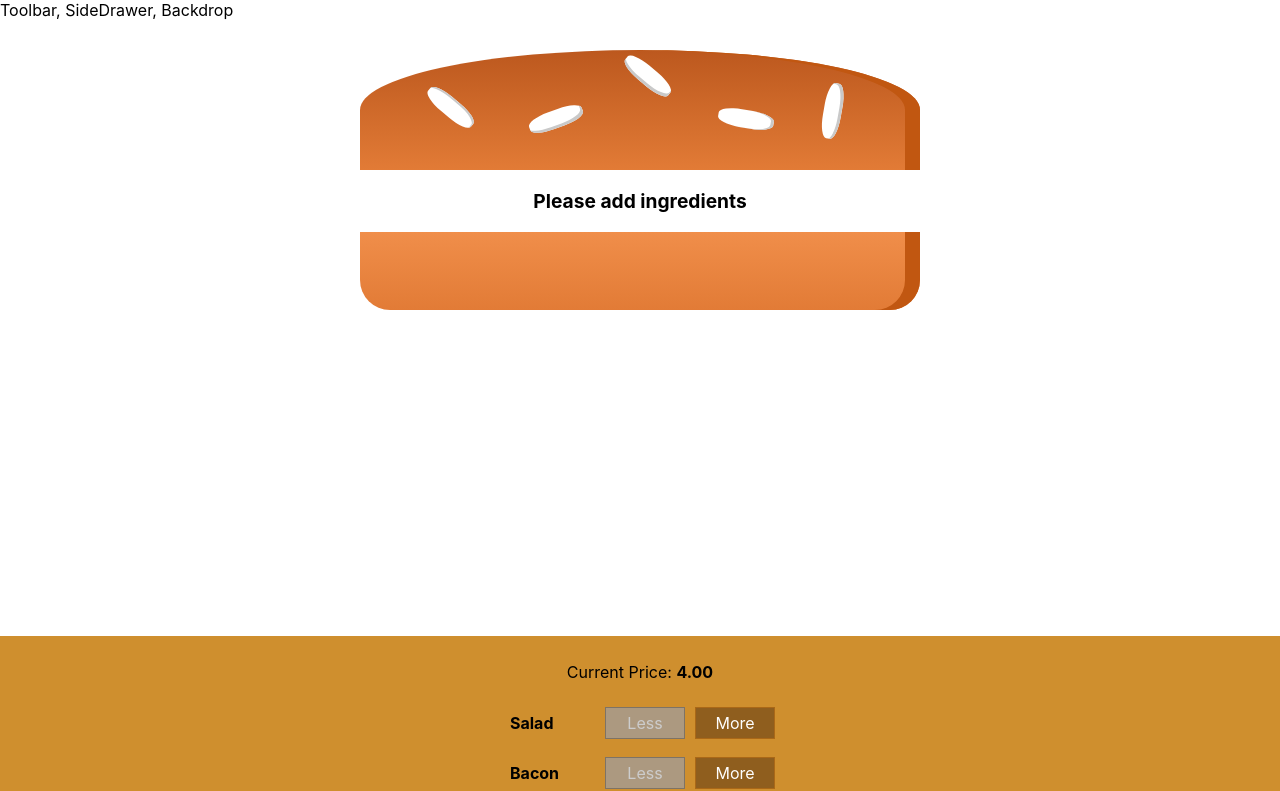
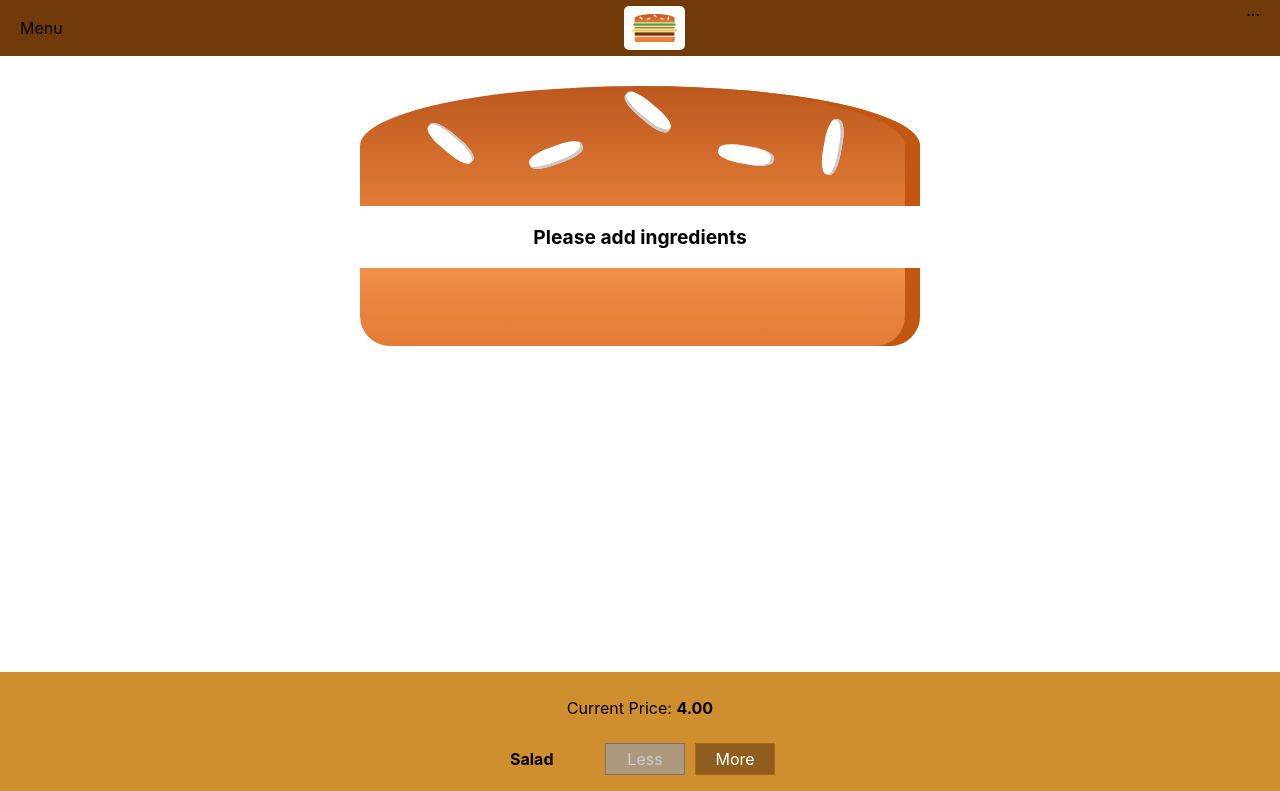
Before and after one commit to KelfiBM/burguer-app-basic, a React (Create React App) app: page / in a window 1280 px wide. Shown: the top 791 px of the page. Built offline with nearby package versions, Linux system fonts and the light colour scheme.

Commit message:
Implementing Logo and Toolbar components

```diff
--- a/src/components/Layout/Layout.js
+++ b/src/components/Layout/Layout.js
@@ -1,10 +1,11 @@
 import React, { Fragment } from "react";
 
 import classes from "./Layout.module.css";
+import Toolbar from "../Navigation/Toolbar/Toolbar";
 
 const layout = (props) => (
   <Fragment>
-    <div>Toolbar, SideDrawer, Backdrop</div>
+    <Toolbar />
     <main className={classes.Content}>{props.children}</main>
   </Fragment>
 );
--- a/src/components/Layout/Layout.module.css
+++ b/src/components/Layout/Layout.module.css
@@ -1,3 +1,3 @@
 .Content {
-  margin-top: 16px;
+  margin-top: 72px;
 }
--- /dev/null
+++ b/src/components/Logo/Logo.js
@@ -0,0 +1,14 @@
+import React from "react";
+
+import classes from "./Logo.module.css";
+import logoImage from "../../assets/images/logo.png";
+
+const logo = () => {
+  return (
+    <div className={classes.Logo}>
+      <img src={logoImage} alt="MyBurger" />
+    </div>
+  );
+};
+
+export default logo;
--- /dev/null
+++ b/src/components/Logo/Logo.module.css
@@ -0,0 +1,11 @@
+.Logo {
+  background-color: white;
+  padding: 8px;
+  height: 80%;
+  box-sizing: border-box;
+  border-radius: 5px;
+}
+
+.Logo img {
+  height: 100%;
+}
--- /dev/null
+++ b/src/components/Navigation/Toolbar/Toolbar.js
@@ -0,0 +1,21 @@
+import React from "react";
+import PropTypes from "prop-types";
+
+import classes from "./Toolbar.module.css";
+import Logo from "../../Logo/Logo";
+
+const toolbar = (props) => {
+  return (
+    <div>
+      <header className={classes.Toolbar}>
+        <div>Menu</div>
+        <Logo />
+        <nav>...</nav>
+      </header>
+    </div>
+  );
+};
+
+toolbar.propTypes = {};
+
+export default toolbar;
--- /dev/null
+++ b/src/components/Navigation/Toolbar/Toolbar.module.css
@@ -0,0 +1,18 @@
+.Toolbar {
+  height: 56px;
+  width: 100%;
+  position: fixed;
+  top: 0;
+  left: 0;
+  background-color: #703b09;
+  display: flex;
+  justify-content: space-between;
+  align-items: center;
+  padding: 0 20px;
+  box-sizing: border-box;
+  z-index: 90;
+}
+
+.Toolbar nav {
+  height: 100%;
+}
```
Also changed, not shown: src/assets/images/logo.png (added).
